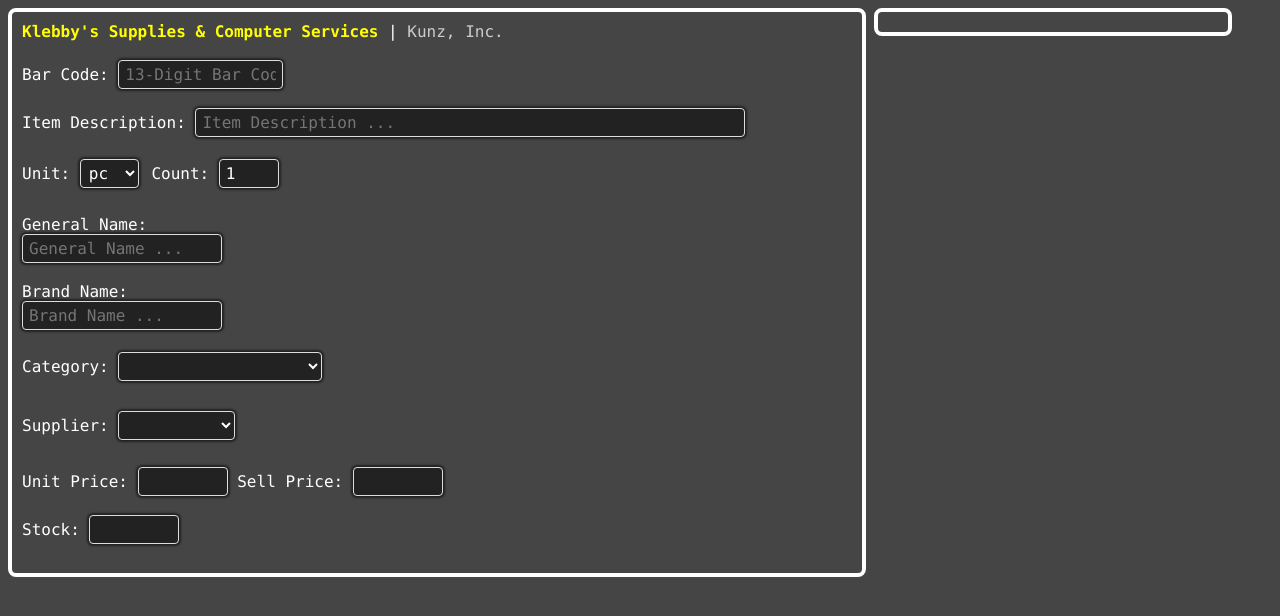
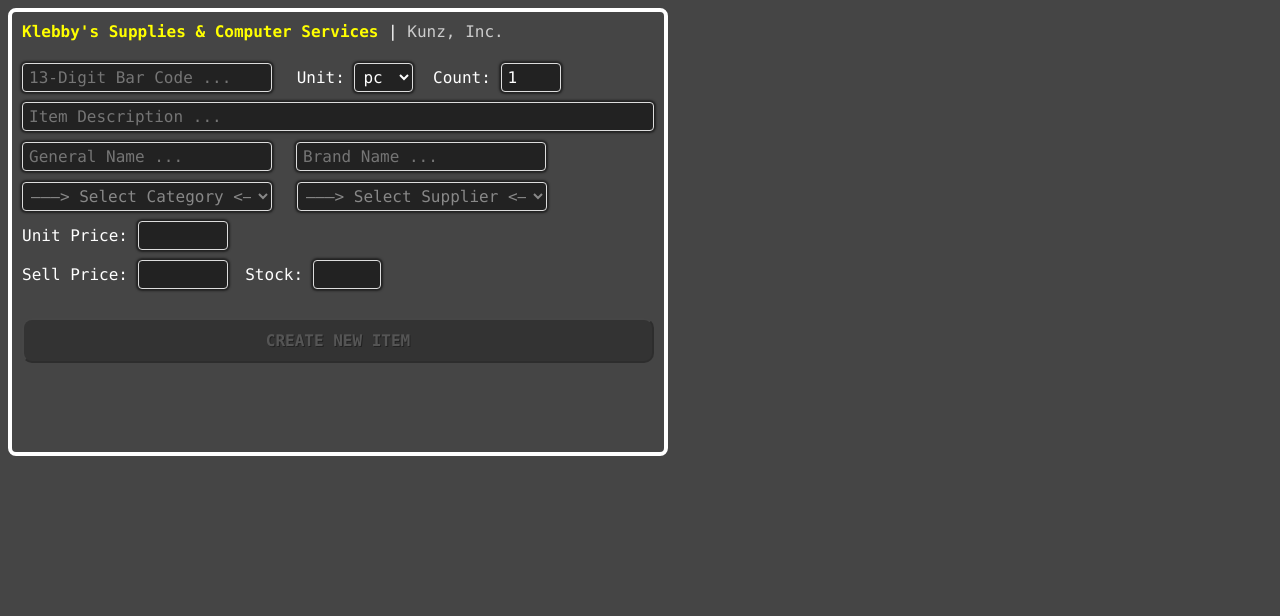
Before and after one commit to hkunz/webpos-system, a PHP site: page / in a window 1280 px wide. Shown: the top 616 px of the page. Run offline with PHP 8.4, Linux system fonts and the light colour scheme.

Commit message:
add item creator

```diff
--- a/css/main-styles.css
+++ b/css/main-styles.css
@@ -81,6 +81,16 @@ select {
   border-radius: 4px;
   background-color: #222222;
   box-shadow: 0 0 2px 2px #222222;
+}
+
+select.pick-option {
+    color: #888;
+}
+option.pick-option {
+    color: #000;
+}
+option.pick-option:first-child {
+    color: #888;
 }
 
 a:hover {
--- a/items-create/index.php
+++ b/items-create/index.php
@@ -19,48 +19,48 @@
 </head>
 
 <body class="body">
-  <div class="container-wrapper">
-  <div class="container-left">
+  <div class="container-wrapper" style="width:50%;">
+  <div class="container-left" style="width:100%;">
     <label class="heading"><script type="text/javascript">document.write(Utils.getStoreHeading());</script></label>                                                              | <label class="heading-sub"><script type="text/javascript">document.write(Utils.getStoreSubHeading());</script></label>
-    <form>
-    <br/>
-      Bar Code:
-      <input style="width:165px;" type="text" id="barcode" maxlength="13" placeholder="13-Digit Bar Code ..." spellcheck="false"/>
-      <br><br>
-      Item Description:
-      <input style="width:550px;" type="text" id="item_description" maxlength="100" placeholder="Item Description ..." spellcheck="false"/>
-      <br><br>
+    <form autocomplete="off">
+      <br/>
+      <input style="width:250px;margin-bottom:10px;margin-right:15px;" type="text" id="barcode" pattern="[^0-9]+" maxlength="13" placeholder="13-Digit Bar Code ..." spellcheck="false"/>
       Unit:
-      <select id="unit_select">
+      <select id="unit_select" style="margin-right:10px;">
       </select>
       Count:
-      <input id="count_input" style="width:60px;" type="number" min="1" value="1">
+      <input id="count_input" style="width:60px;" type="number" min="1" value="1" onkeydown="return Utils.notE(event);">
+      <br>
+      <input style="width:100%;" autocomplete="off" type="text" id="item_description" maxlength="100" placeholder="Item Description ..." spellcheck="false" autocomplete="false"/>
       <br><br>
-      General Name:
-      <input class="awesomplete" style="width:200px;" type="text" id="general_name_input" maxlength="30" spellcheck="false" placeholder="General Name ..."/>
+      <table border="0" style="margin-left:-3px;margin-top:-11px;margin-bottom:5px;">
+        <tr>
+          <td>
+            <input class="awesomplete" style="width:250px;margin-right:20px;" type="text" id="general_name_input" maxlength="30" spellcheck="false" placeholder="General Name ..."/>
+          </td>
+          <td>
+            <input class="awesomplete" style="width:250px;" type="text" id="brand_name_input" maxlength="25" spellcheck="false" placeholder="Brand Name ..."/>
+          </td>
+        </tr>
+      </table>
+      <div>
+        <select class="pick-option" id="category_select" style="width:250px;margin-right:15px;margin-bottom:10px" onchange='this.style.color = "#fff"'>
+          <option class="pick-option" selected disabled>———&gt; Select Category &lt;———</option>
+        </select>
+        <select class="pick-option" id="supplier_select" style="width:250px;" onchange='this.style.color="#fff"'>
+          <option class="pick-option" selected disabled>———&gt; Select Supplier &lt;———</option>
+        </select>
+      </div>
+      Unit Price:
+      <input id="unit_price_input" style="width:90px;margin-bottom:10px;" type="number" min="0" onkeydown="return Utils.notE(event)">
+      <br>
+      Sell Price:
+      <input id="sell_price_input" style="width:90px;margin-bottom:10px;margin-right:8px;" type="number" min="0" onkeydown="return Utils.notE(event)">
+      Stock:
+      <input id="stock_input" style="width:68px;" type="number" min="0" onkeydown="return Utils.notE(event)">
       <br><br>
-      Brand Name:
-      <input class="awesomplete" style="width:200px;" type="text" id="brand_name_input" maxlength="25" spellcheck="false" placeholder="Brand Name ..."/>
-      <br><br>
-      Category:
-      <select id="category_select">
-      </select>
-      <br><br>
-      Supplier:
-      <select id="supplier_select">
-      </select>
-      <br><br>
-      Unit Price:
-      <input id="unit_price_input" style="width:90px;" type="number">
-      Sell Price:
-      <input id="sell_price_input" style="width:90px;" type="number">
-      <br><br>
-      Stock:
-      <input id="sell_price_input" style="width:90px;" type="number" min="0">
-      <br><br>
+      <button id="create_item_button" class="commit-transaction-button" disabled="true">CREATE NEW ITEM</button>
     </form>
-  </div>
-  <div class="container-right">
   </div>
   </div>
   <div id="eventdispatcher" style="display:none;" />
--- a/items-create/js/Controller.js
+++ b/items-create/js/Controller.js
@@ -3,11 +3,100 @@
 class Controller {
 	constructor() {
 		let thiz = this;
+		this.json = {};
 		$(document).ready(function() {
 			thiz.phpGetEnumSelectionList('unit_select', 'items', 'unit', thiz.populateUnitSelection, 'pc');
 			thiz.phpGetEnumSelectionList('category_select', 'items', 'category', thiz.populateUnitSelection, null);
 			thiz.phpGetEnumSelectionList('supplier_select', 'items', 'supplier_name', thiz.populateUnitSelection, null);
+			$(":input").change(function(e) {
+				thiz.onFormChange(e);
+			});
+			$(":input").keyup(function(e) {
+				thiz.onFormChange(e);
+			});
+			$("#create_item_button").click(function(e) {
+                                thiz.onCreateItemButtonClick(this);
+                        });
 		});
+	}
+
+	onCreateItemButtonClick(button) {
+		let thiz = this;
+		let json_str = JSON.stringify(this.json);
+		button.disabled = true;
+                sfx_commit_transaction.currentTime = 0;
+                sfx_commit_transaction.play();
+		const url = "php/create-new-item.php";
+
+		console.log("Create item: " + json_str);
+
+        	$.ajax({
+			type: "POST",
+			url: url + Utils.getRandomUrlVar(),
+			data: {
+				json: json_str
+			},
+			success: function(data) {
+				console.log(url + " success? " + data);
+				const json = JSON.parse(data);
+				const id = json.item_id;
+				alert((json.success == 1 ? "Create item '" + id + "' success!" : "Error creating item '" + id + "'"));
+			}
+		});
+	}
+
+	onFormChange(e) {
+		this.update();
+	}
+
+	update() {
+		const categoryIndex = $("#category_select").prop('selectedIndex');
+		const supplierIndex = $("#supplier_select").prop('selectedIndex');
+		const category = $("#category_select option:selected").text();
+		const supplier = $("#supplier_select option:selected").text();
+		const unit = $("#unit_select option:selected").text();
+		const description = $("#item_description").val().trim();
+		const barcode = $("#barcode").val().trim();
+		const generalname = $("#general_name_input").val().trim();
+		const brandname = $("#brand_name_input").val().trim();
+		const count = Number($("#count_input").val());
+		const stock = this.getTextInputNumber("stock_input");
+		const unitprice = this.getTextInputNumber("unit_price_input");
+		const sellprice = this.getTextInputNumber("sell_price_input");
+
+		let complete = true && ((!Number.isNaN(Number(barcode)) && barcode.length == 13) || barcode == '') &&
+			!Number.isNaN(count) && count > 0 &&
+			!Number.isNaN(stock) && stock >= 0 &&
+			!Number.isNaN(unitprice) && unitprice >= 0 &&
+			!Number.isNaN(sellprice) && sellprice >= 0 &&
+			description != '' &&
+			categoryIndex > 0 &&
+			supplierIndex > 0 &&
+			generalname != '' &&
+			brandname != '' &&
+			true;
+
+		if (complete) {
+			this.json.category = category;
+			this.json.supplier_name = supplier;
+			this.json.unit = unit;
+			this.json.item_description = description;
+			this.json.bar_code = barcode;
+			this.json.general_name = generalname;
+			this.json.brand_name = brandname;
+			this.json.count = count;
+			this.json.stock = stock;
+			this.json.unit_price = unitprice;
+			this.json.sell_price = sellprice;
+		}
+
+		let button = document.getElementById("create_item_button");
+		button.disabled = !complete;
+	}
+
+	getTextInputNumber(name) {
+		const text = $("#" + name).val();
+                return (text == '' ? 0 : Number(text));
 	}
 
 	phpGetEnumSelectionList(element, table, field, callback, selection) {
@@ -31,8 +120,12 @@ class Controller {
 	populateUnitSelection(element, values, selection) {
 		var list = $('#' + element);
 		values.forEach(function(item, index){
-			list.append(new Option(values[index]));
+			list.append(new Option(values[index], index));
 		});
-		list.val(selection);
+		if (selection) {
+			$("select option").filter(function() {
+				return $(this).text() == selection;
+			}).prop('selected', true);
+		}
 	}
 }
--- a/js/Utils.js
+++ b/js/Utils.js
@@ -88,4 +88,8 @@ class Utils {
 	static getRandomUrlVar() {
 		return "?_=" + new Date().getTime();
 	}
+
+	static notE(e) {
+		return e.keyCode !== 69;
+	}
 }
--- a/service/index.php
+++ b/service/index.php
@@ -37,7 +37,7 @@
 	<label id="popup_item_category" style="color:#888888"></label><br/>
 	<label>===&gt;&nbsp;</label><label id="popup_item_price" style="color:#FF3333;font-weight:bold;text-shadow: 1px 1px #222222;"></label><label>&nbsp;&lt;===</label><br/>
 	<form>
-        	<input class="amount-input" style="margin-top:10px;margin-left:25px;" type="number" id="popup_amount_input" min="1" max="999"/>
+        	<input class="amount-input" style="margin-top:10px;margin-left:25px;" type="number" id="popup_amount_input" min="1" max="999" onkeydown="return Utils.notE(event);"/>
         	<label id="item_amount_unit"></label>
 	</form>
     </div>
@@ -97,7 +97,7 @@
       <tr class="totals-tr">
         <td><label class="label-text">Service Charge:</label></td>
         <td class="td-value">
-          <input class="cash-input" type="number" id="service_charge_input" disabled="true" min="0" placeholder="₱"/>
+          <input class="cash-input" type="number" id="service_charge_input" disabled="true" min="0" placeholder="₱" onkeydown="return Utils.notE(event);"/>
         </td>
       </tr>
       <tr class="totals-tr">
@@ -137,7 +137,7 @@
       <tr class="totals-tr">
         <td><label class="label-text">Cash:</label></td>
         <td class="td-value">
-          <input class="cash-input" type="number" id="cash_input" disabled="true" min="0" placeholder="₱"/>
+          <input class="cash-input" type="number" id="cash_input" disabled="true" min="0" placeholder="₱" onkeydown="return Utils.notE(event);"/>
         </td>
       </tr>
       <tr class="totals-tr">
```
Also changed, not shown: items-create/php/create-new-item.php (added, +23 -0 lines).
